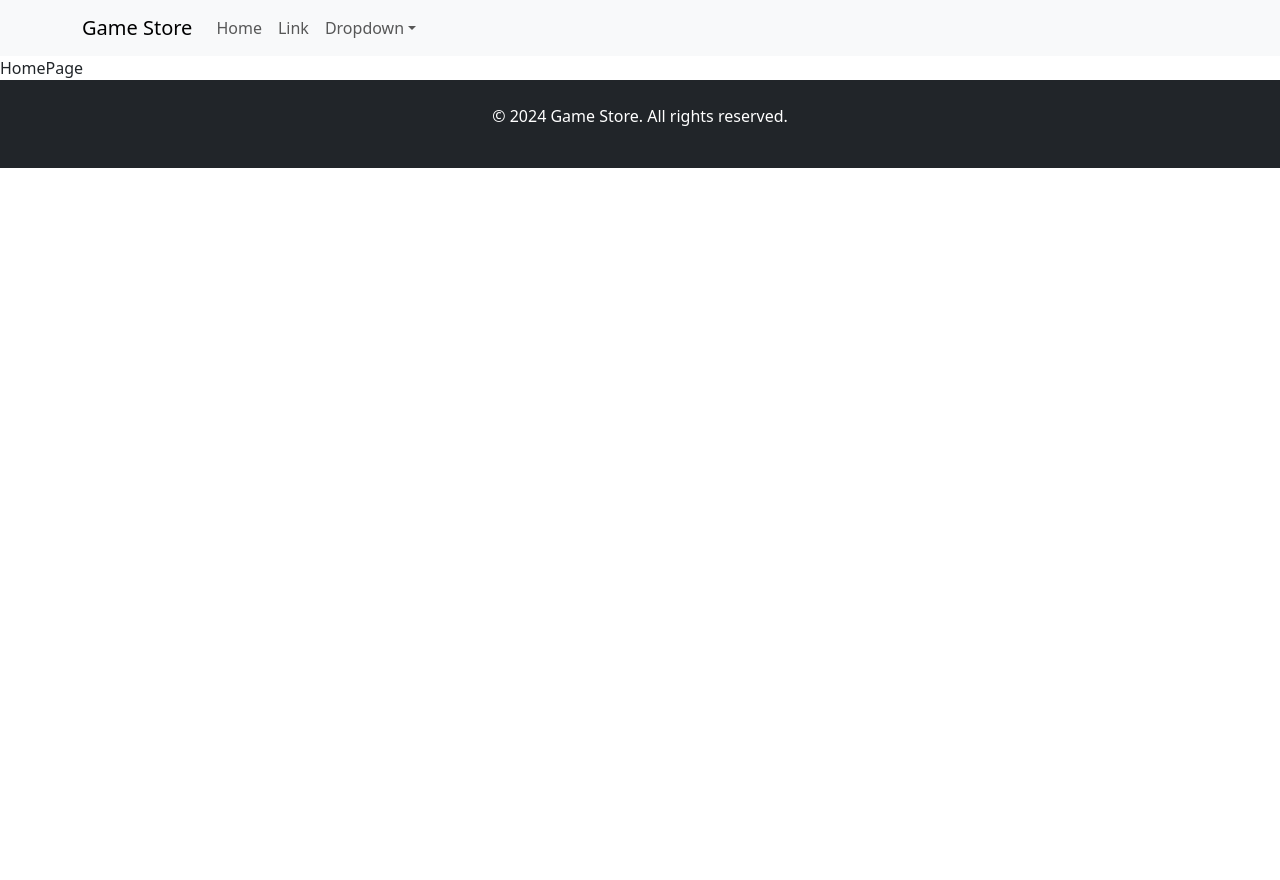
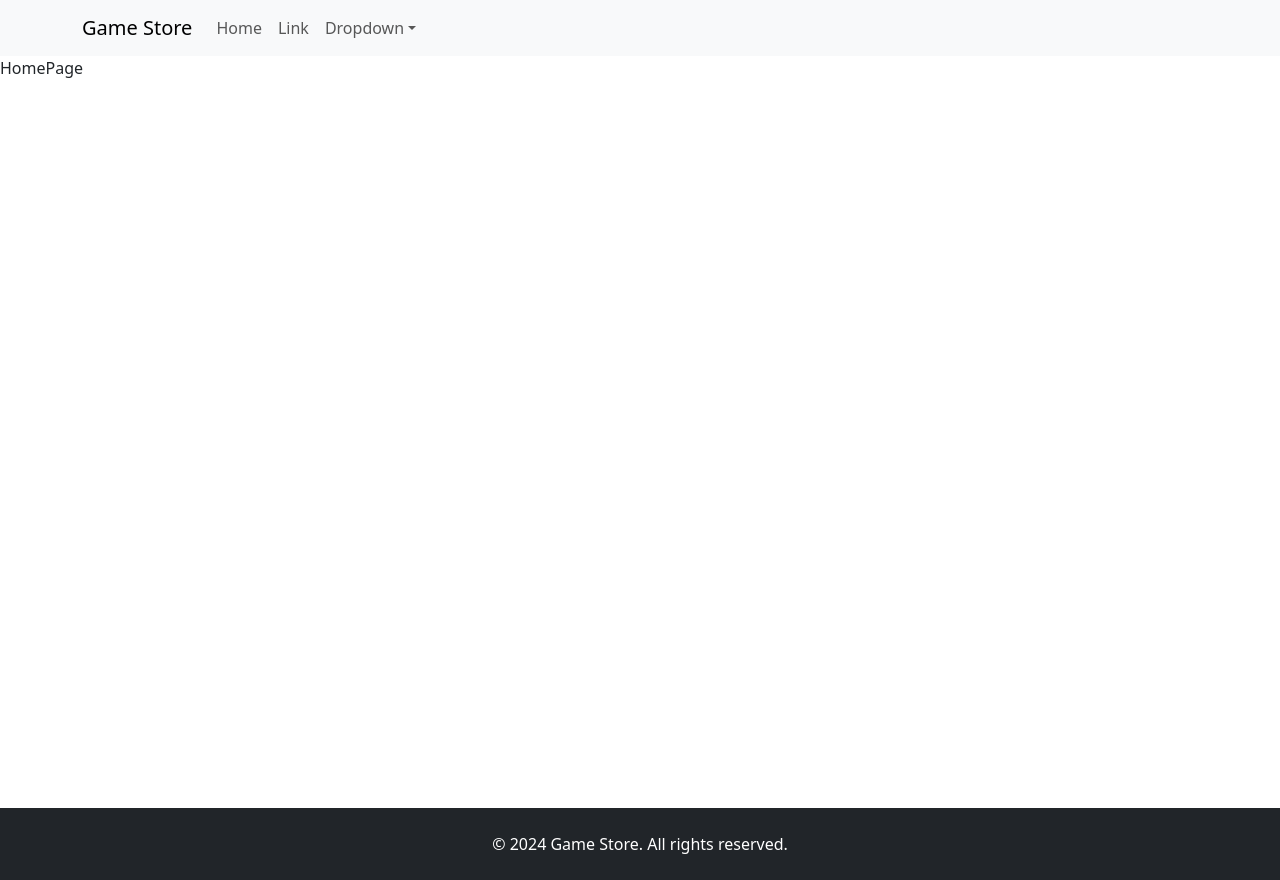
Before and after one commit to DomGP/Proyecto_Final_FullStack, a React (Vite) app: page / in a window 1280 px wide. Before the commit the page ends 800 px from the top, so only its background shows below. Built offline with nearby package versions, Linux system fonts and the light colour scheme.

Commit message:
arreglo footer

```diff
--- a/src/components/Footer.jsx
+++ b/src/components/Footer.jsx
@@ -2,9 +2,14 @@
 
 const Footer = () => {
     return (
-        <footer className="bg-dark text-white py-4">
-                <p>&copy; {new Date().getFullYear()} Game Store. All rights reserved.</p>
-        </footer>
+        <div className="d-flex flex-column min-vh-100">
+
+            <footer className="bg-dark text-white py-4 mt-auto">
+                <p className="text-center m-0">
+                    &copy; {new Date().getFullYear()} Game Store. All rights reserved.
+                </p>
+            </footer>
+        </div>
     );
 };
 
```
